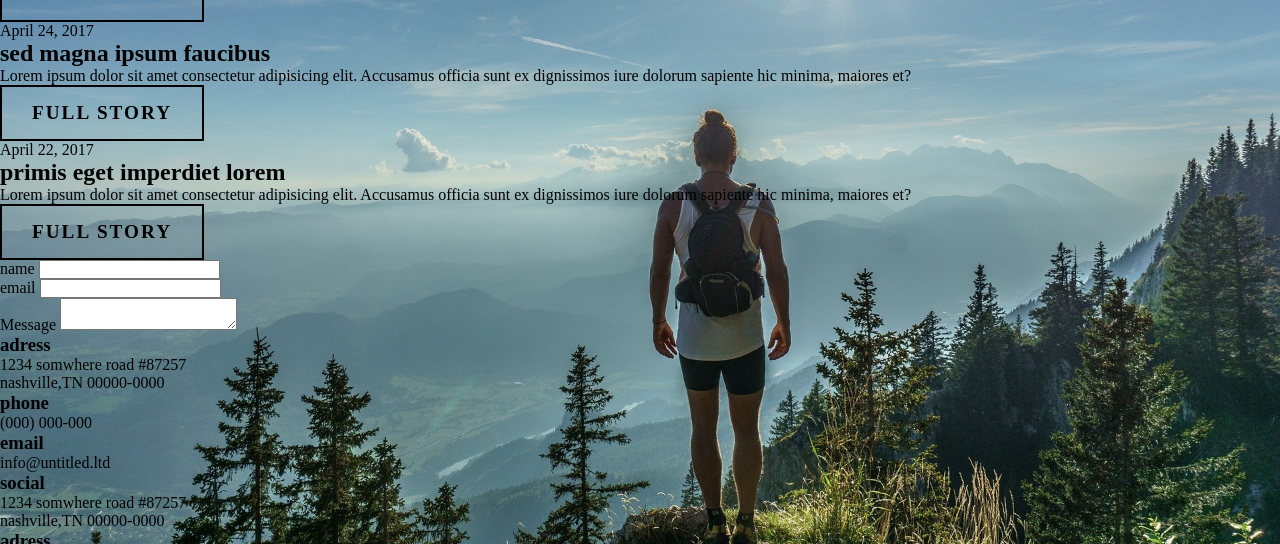
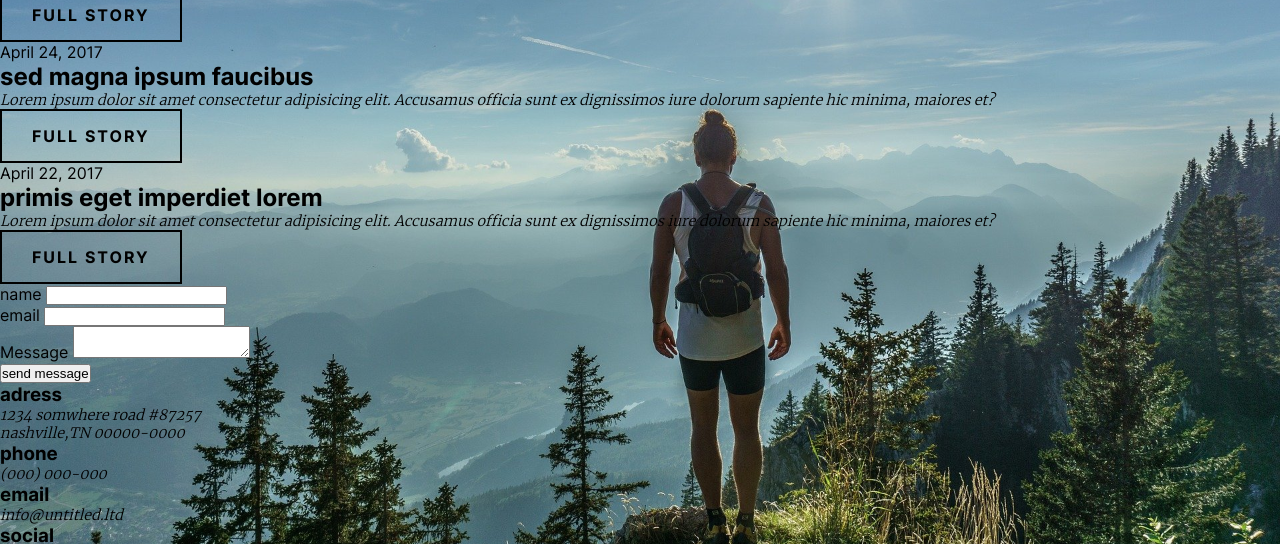
Before and after one commit to youcefKNL/Integration-maquette-la-montage-, a plain HTML site: page exo/index.html in a window 1280 px wide. Shown: the part 296-840 px from the top of the page. Drawn offline with Linux system fonts and the light colour scheme.

Commit message:
setting1erjour

```diff
--- a/exo/assets/styles/_settings.scss
+++ b/exo/assets/styles/_settings.scss
@@ -1,3 +1,26 @@
+@font-face {
+    font-family: "inter";
+    src: url(../fonts/Inter-VariableFont_slnt\,wght.ttf);
+}
+@font-face {
+    font-family: "merriweather";
+    src: url(../fonts/Merriweather-Light.ttf);
+}
+
+
+$font1: "inter",sans-serif;
+$font2: "merriweather", sans-serif;
+$color1: rgb(233,233,233);//gris
+$color2:white;
+
+
+// MIXINS
+@mixin center {
+    display: flex;
+    justify-content: center;
+    align-items: center;
+  }
+
 * {
     margin: 0;
     padding: 0;
@@ -7,7 +30,19 @@
     outline: none;
   }
 
-  .btn {
+  body{
+      background:url(../img/bg.jpg) fixed center/cover;
+      font-family: $font1;
+    //   @include center;
+
+  }
+
+  p{
+    font-family: $font2;
+    font-style: italic;
+    font-size: 0.9em;
+  }
+  .btn{
       display: inline-block;
       text-decoration: none;
       text-transform: uppercase;
@@ -17,20 +52,20 @@
       border: 2px solid black;
       background: transparent;
       padding: 15px 30px;
+      color: black;
+      font-weight: bold;
+      text-transform: uppercase;
+      font-size: 1em;
       a{
-          text-decoration: none;
-          color: black;
-          font-weight: bold;
-          text-transform: uppercase;
-          font-size: 1.2em;
-
+        color: black;
+        font-weight: bold;
+        text-transform: uppercase;
+        font-size: 1em;
+        text-decoration: none;
     }
   }
-  .btn:hover {
-    border: 1px solid skyblue;
-    color: skyblue;
+  .btn:hover{
+    color: white;
+    background-color: rgba(63, 62, 62, 0.507);
+    border:1px solid white;
   }
-
-body{
-    background:url(../img/bg.jpg) fixed center/cover;
-}
--- a/exo/assets/styles/index.scss
+++ b/exo/assets/styles/index.scss
@@ -1,6 +1,7 @@
 @import "./settings";
 @import "./layout/navbar";
 @import "./layout/header";
+@import "./layout/main";
 @import "./layout/section1";
 @import "./layout/section2";
 @import "./layout/footer";
--- a/exo/index.html
+++ b/exo/index.html
@@ -116,6 +116,10 @@
                             <textarea id="message"></textarea>
                         </div>
 
+                        <div>
+                            <input type="submit" value="send message" classe="btn">
+                        </div>
+
                     </div>
                 </form>
             </div>
```
Also changed, not shown: exo/assets/fonts/Inter-VariableFont_slnt,wght.ttf (added), exo/assets/fonts/Merriweather-Light.ttf (added), exo/assets/styles/index.css, 1 other file.
